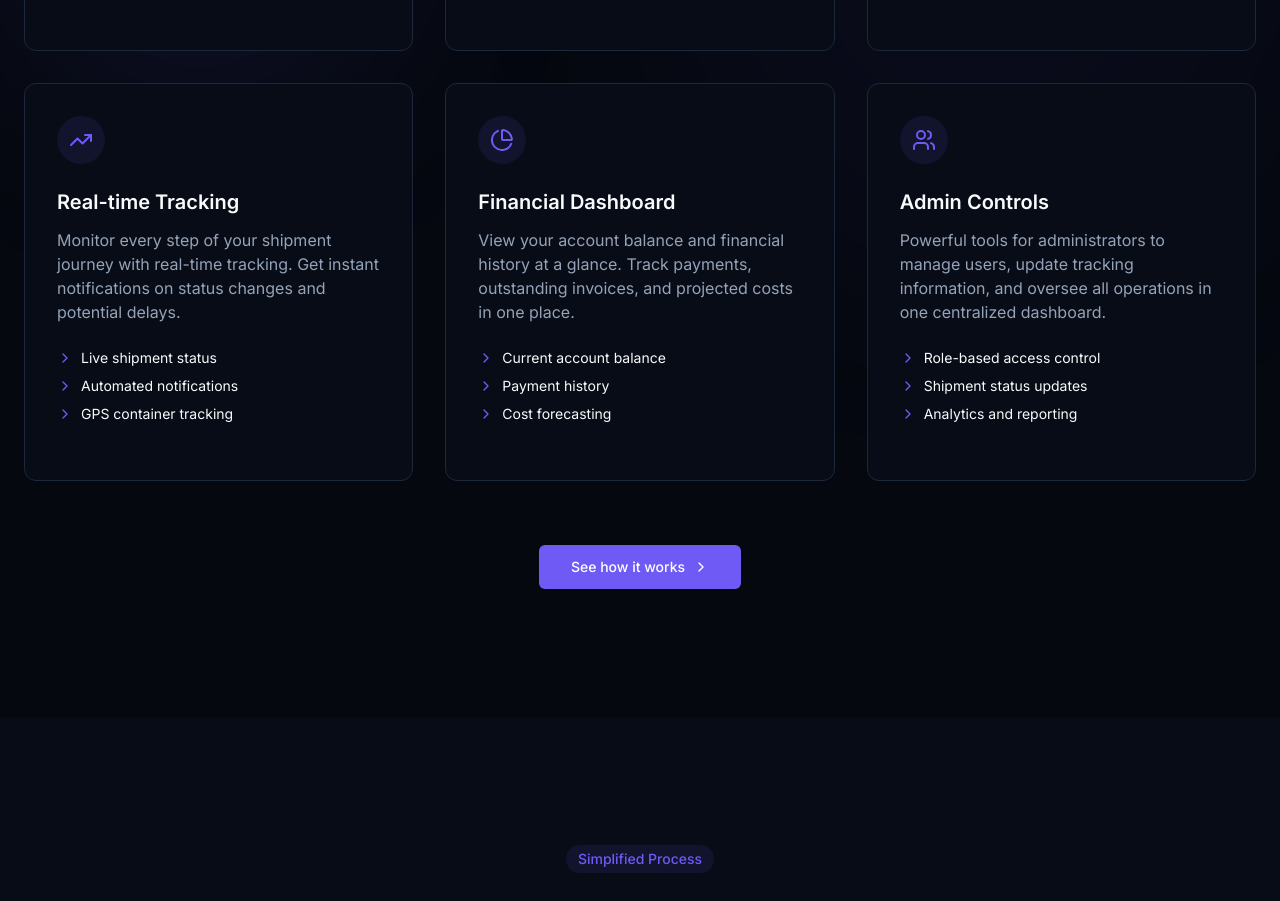
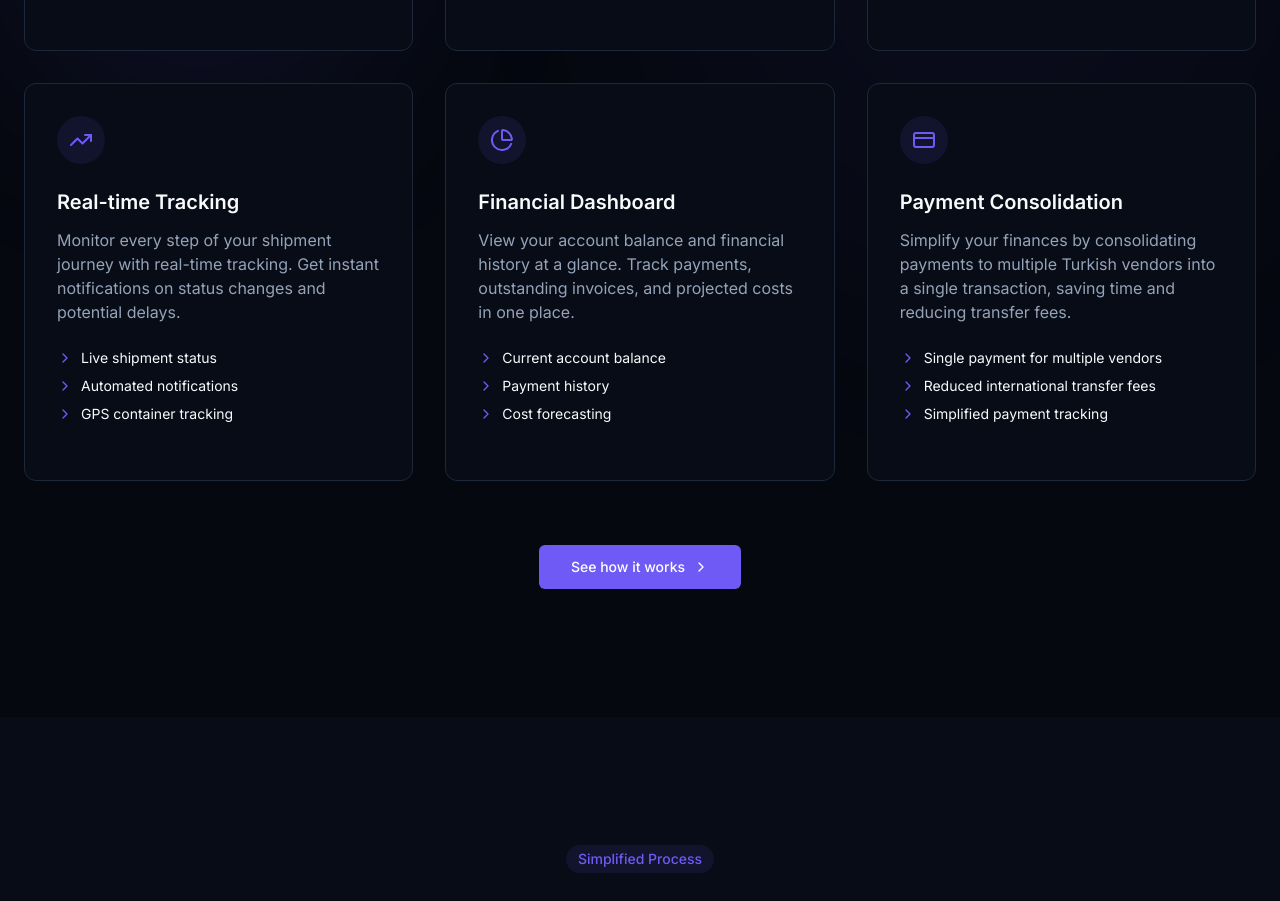
Before and after one commit to yusufbicer/vessel-sync-15, a React (Vite) app: page / in a window 1280 px wide. Shown: the part 1940-2841 px from the top of the page. Built offline with nearby package versions, Linux system fonts and the light colour scheme.

Commit message:
Update Features Section
Removed "Admin Controls" and added a new feature: "Payment Consolidation".  This allows buyers to consolidate payments from multiple vendors into a single payment.

```diff
--- a/src/components/Features.tsx
+++ b/src/components/Features.tsx
@@ -1,5 +1,5 @@
 
-import { ChevronRight, BarChart3, Layers, Cog, Upload, Database, PieChart, Users, TrendingUp } from "lucide-react";
+import { ChevronRight, BarChart3, Layers, Cog, Upload, Database, PieChart, Users, TrendingUp, CreditCard } from "lucide-react";
 import { Button } from "@/components/ui/button";
 
 const Features = () => {
@@ -151,25 +151,25 @@ const Features = () => {
 
           <div className="bg-card rounded-xl border border-border p-6 md:p-8 transition-all hover:shadow-md hover:border-primary/20">
             <div className="h-12 w-12 rounded-full bg-primary/10 mb-6 flex items-center justify-center">
-              <Users className="h-6 w-6 text-primary" />
+              <CreditCard className="h-6 w-6 text-primary" />
             </div>
-            <h3 className="text-xl font-semibold mb-3">Admin Controls</h3>
+            <h3 className="text-xl font-semibold mb-3">Payment Consolidation</h3>
             <p className="text-muted-foreground mb-6">
-              Powerful tools for administrators to manage users, update tracking information,
-              and oversee all operations in one centralized dashboard.
+              Simplify your finances by consolidating payments to multiple Turkish vendors into a single transaction,
+              saving time and reducing transfer fees.
             </p>
             <ul className="space-y-2 mb-6">
               <li className="flex items-center gap-2 text-sm">
                 <ChevronRight className="h-4 w-4 text-primary" />
-                <span>Role-based access control</span>
+                <span>Single payment for multiple vendors</span>
               </li>
               <li className="flex items-center gap-2 text-sm">
                 <ChevronRight className="h-4 w-4 text-primary" />
-                <span>Shipment status updates</span>
+                <span>Reduced international transfer fees</span>
               </li>
               <li className="flex items-center gap-2 text-sm">
                 <ChevronRight className="h-4 w-4 text-primary" />
-                <span>Analytics and reporting</span>
+                <span>Simplified payment tracking</span>
               </li>
             </ul>
           </div>
```
